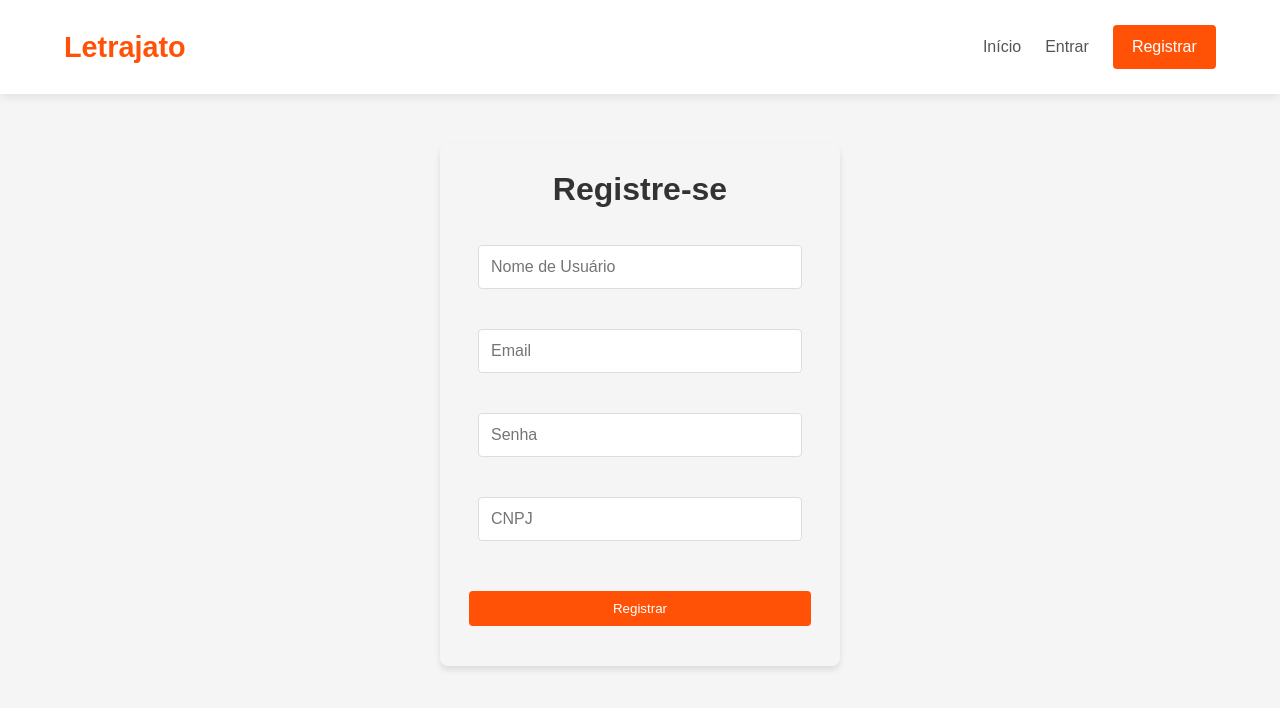
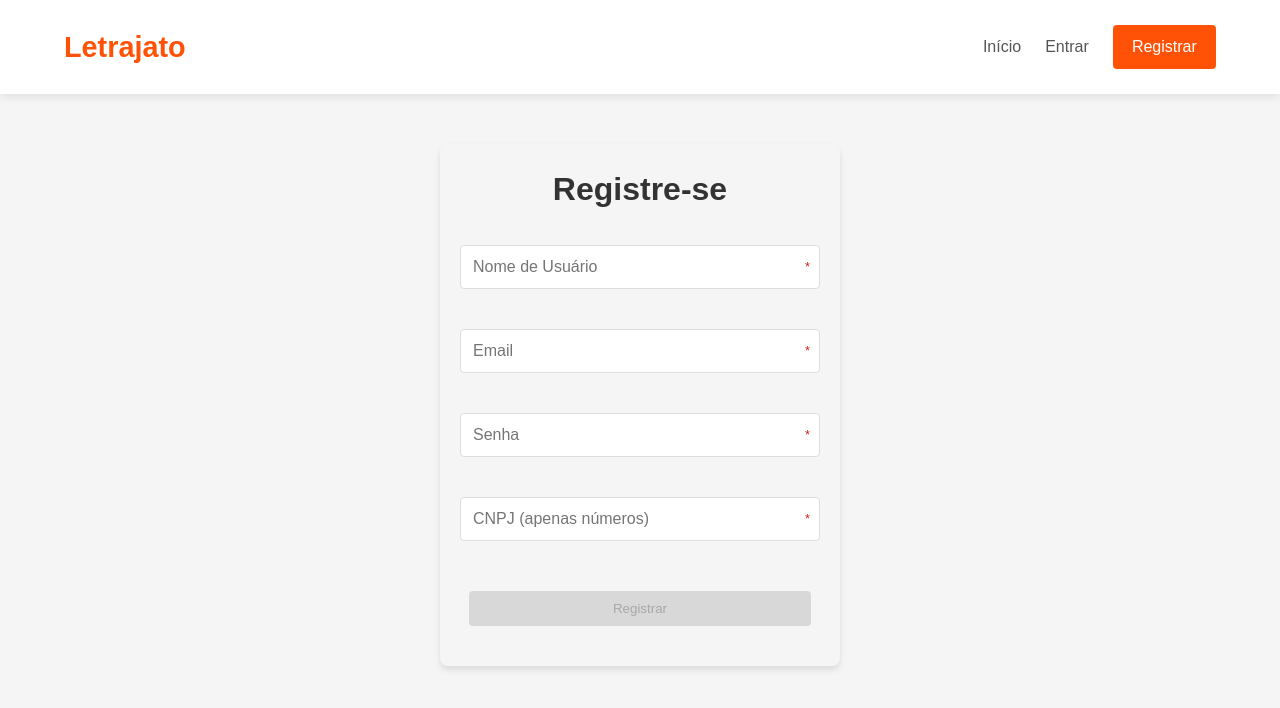
Before and after one commit to Startups-Helio/letrajato, a React (Vite) app in the folder frontend/: page /register in a window 1280 px wide. Shown: the top 708 px of the page. Built offline with nearby package versions, Linux system fonts and the light colour scheme.

Commit message:
Changing registration fields to required

```diff
--- a/frontend/src/components/RegisterForm.jsx
+++ b/frontend/src/components/RegisterForm.jsx
@@ -40,19 +40,43 @@ function RegisterForm({route, method}){
   }, [cnpj]);
 
   const handleSubmit = async (e) => {
-    setLoading(true);
     e.preventDefault();
 
-    if (!username || !email || !password) {
-      alert("Por favor preencha todos os campos obrigatórios.");
-      setLoading(false);
+    // Check if all required fields are filled
+    if (!username) {
+      alert("Por favor, preencha o nome de usuário.");
       return;
     }
 
+    if (!email) {
+      alert("Por favor, preencha o email.");
+      return;
+    }
+
+    if (!password) {
+      alert("Por favor, preencha a senha.");
+      return;
+    }
+
+    if (!cnpj || cnpj.length !== 14) {
+      alert("Por favor, informe um CNPJ válido com 14 dígitos.");
+      return;
+    }
+
+    if (!verified_cnpj) {
+      alert("Por favor, aguarde a validação do CNPJ.");
+      await validateCNPJ();
+      return;
+    }
+
+    if (!nome_empresa) {
+      alert("Por favor, preencha o nome da empresa.");
+      return;
+    }
+
+    setLoading(true);
+
     try {
-      if (!verified_cnpj) {
-        await validateCNPJ();
-      } else {
       const response = await api.post(route, {
         email,
         username,
@@ -65,9 +89,8 @@ function RegisterForm({route, method}){
         alert("Registro realizado com sucesso!");
         navigate("/login");
       }
-      }
     } catch (error) {
-      alert(error);
+      alert(error.response?.data?.message || "Erro ao registrar. Tente novamente.");
     } finally {
       setLoading(false);
     }
@@ -76,27 +99,44 @@ function RegisterForm({route, method}){
   return (
     <form onSubmit={handleSubmit} className="form-container">
       <h1>Registre-se</h1>
+
+      <div className="input-wrapper">
       <input
         className="form-input"
         type="text"
         value={username}
         onChange={(e) => setUsername(e.target.value)}
         placeholder="Nome de Usuário"
+        required
       />
+      <span className={username?"field-status":"field-status-required"}>{username ? "✓" : "*"}</span>
+      </div>
+
+      <div className="input-wrapper">
       <input
         className="form-input"
         type="email"
         value={email}
         onChange={(e) => setEmail(e.target.value)}
         placeholder="Email"
+        required
       />
+      <span className={email?"field-status":"field-status-required"}>{email ? "✓" : "*"}</span>
+      </div>
+
+      <div className="input-wrapper">
       <input
         className="form-input"
         type="password"
         value={password}
         onChange={(e) => setPassword(e.target.value)}
         placeholder="Senha"
+        required
       />
+      <span className={password?"field-status":"field-status-required"}>{password ? "✓" : "*"}</span>
+      </div>
+
+      <div className="input-wrapper">
       <input
         className="form-input"
         type="text"
@@ -106,23 +146,34 @@ function RegisterForm({route, method}){
           if (newValue.length <= 14) {
             setCnpj(newValue);
           }
+        }}
+        placeholder="CNPJ (apenas números)"
+        maxLength="14"
+        required
+      />
+      <span className={cnpj?"field-status":"field-status-required"}>{cnpj ? "✓" : "*"}</span>
+      </div>
 
-        }}
-        placeholder="CNPJ"
-        maxLength="14"
-      />
       {verified_cnpj &&
+      <div className="input-wrapper">
       <input
         className="form-input"
         type="text"
         value={nome_empresa}
         onChange={(e) => setNomeEmpresa(e.target.value)}
         placeholder="Nome da Empresa"
+        required
       />
+      <span className={nome_empresa?"field-status":"field-status-required"}>{nome_empresa ? "✓" : "*"}</span>
+      </div>
       }
       {loading && <LoadingIndicator />}
-      <button className="form-button" type="submit">
-        Registrar
+      <button
+        className="form-button"
+        type="submit"
+        disabled={!username || !email || !password || !cnpj || !verified_cnpj || !nome_empresa || loading}
+      >
+        {loading ? "Processando..." : "Registrar"}
       </button>
     </form>
   );
--- a/frontend/src/styles/Form.css
+++ b/frontend/src/styles/Form.css
@@ -34,3 +34,59 @@
 .form-button:hover {
   background-color: #E04600;
 }
+
+.form-button:disabled {
+  background-color: #cccccc; /* Gray color when disabled */
+  color: #888888; /* Darker gray text when disabled */
+  cursor: not-allowed; /* Change cursor to indicate it's not clickable */
+  opacity: 0.7; /* Make it slightly transparent */
+}
+
+
+
+
+
+.form-container {
+  display: flex;
+  flex-direction: column;
+  align-items: center;
+  justify-content: center;
+  margin: 50px auto;
+  padding: 20px;
+  border-radius: 8px;
+  box-shadow: 0 4px 6px rgba(0, 0, 0, 0.1);
+  max-width: 400px;
+}
+
+.input-wrapper {
+  position: relative;
+  width: 100%;
+}
+
+.form-input {
+  width: 100%; /* Take full width of wrapper */
+  padding: 10px;
+  margin: 10px 0;
+  border: 1px solid #ccc;
+  border-radius: 4px;
+  box-sizing: border-box;
+  padding-right: 30px; /* Add space for the checkmark */
+}
+
+.field-status {
+  position: absolute;
+  top: 50%;
+  right: 10px;
+  transform: translateY(-50%);
+  font-size: 0.8rem;
+  color: #2ecc71;
+}
+
+.field-status-required {
+  position: absolute;
+  top: 50%;
+  right: 10px;
+  transform: translateY(-50%);
+  font-size: 0.8rem;
+  color: #cf2222;
+}
```
Lines whose indentation alone changed are shown as unchanged.
